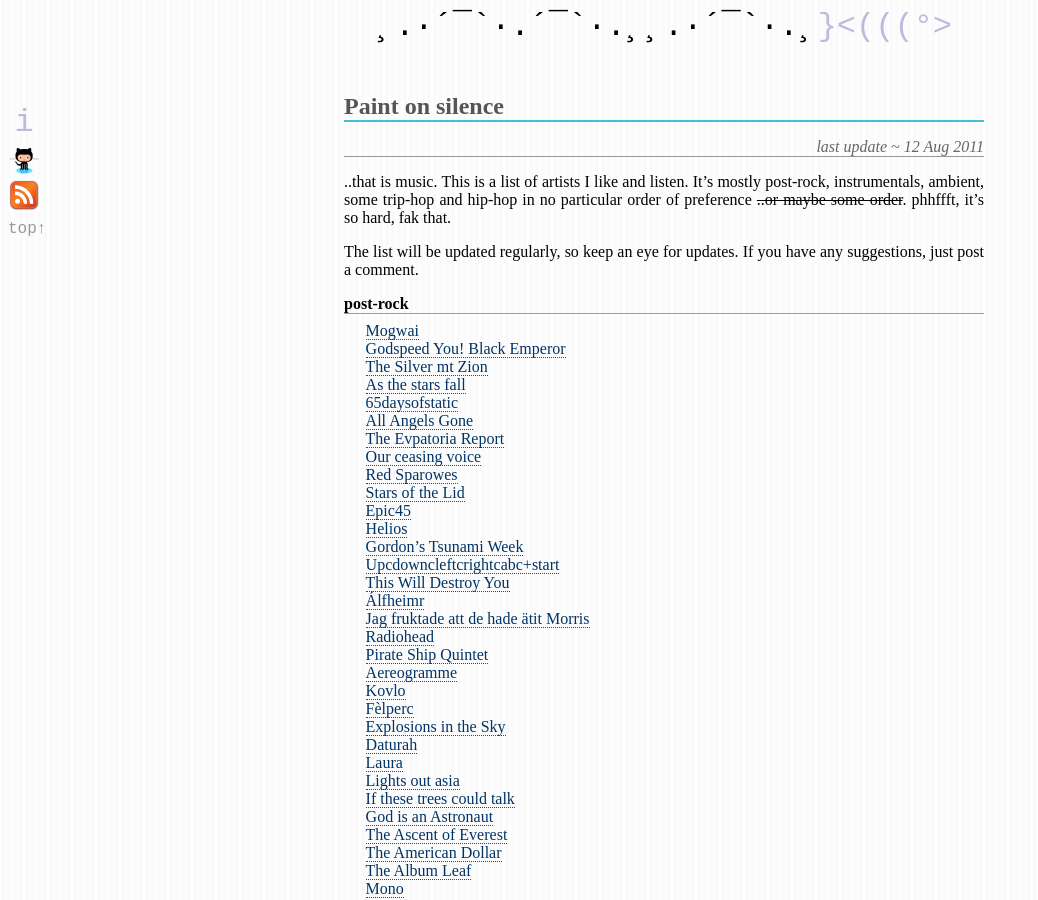
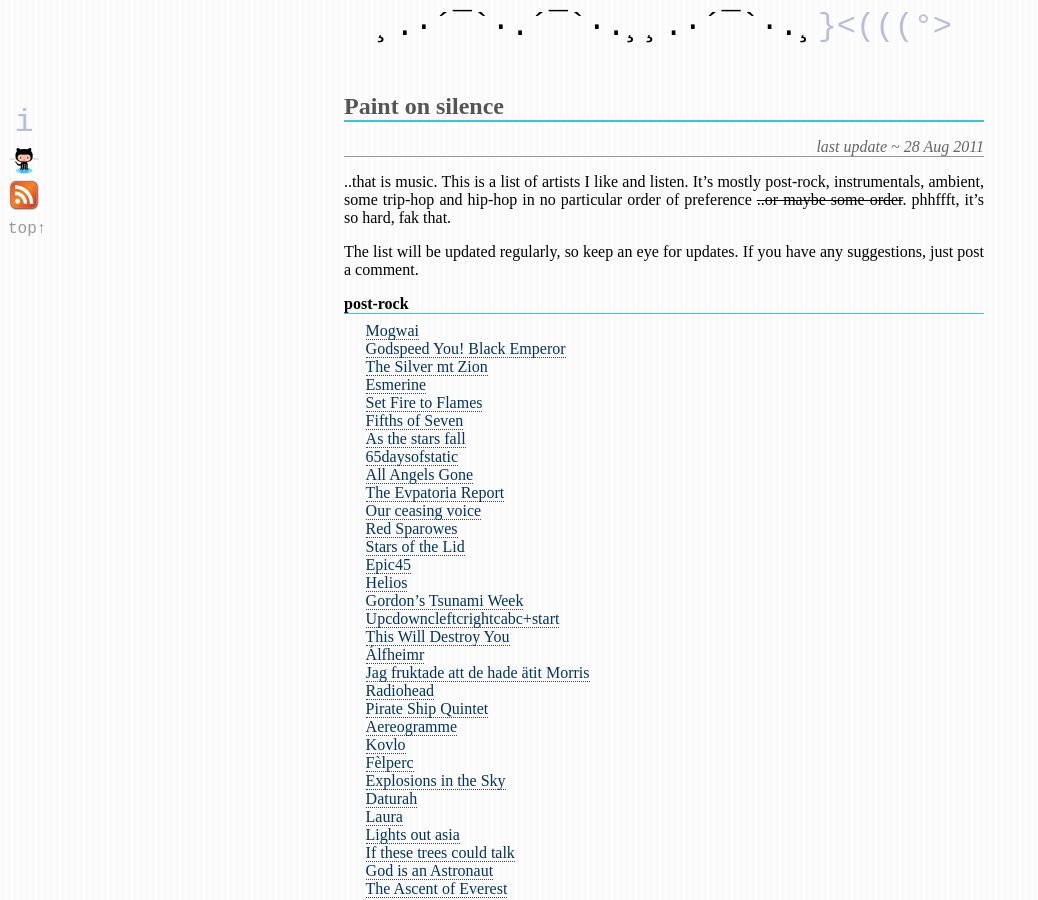
Before and after one commit to c00kiemon5ter/c00kiemon5ter.github.com, a Jekyll site: the page built from _posts/2011-03-16-Paint-on-silence.markdown, in a window 1280 px wide and 900 px high. Shown: the whole window, without its empty margins (0-1038 px from the left). Built offline with Jekyll 4.4.1, drawn with Linux system fonts in a browser that asks for light colours; comment, search, counter and statistics services are not loaded.

Commit message:
update music list

```diff
--- a/_posts/2011-03-16-Paint-on-silence.markdown
+++ b/_posts/2011-03-16-Paint-on-silence.markdown
@@ -3,7 +3,7 @@
 title: Paint on silence
 categories: music
 comments: true
-update: 2011-08-12
+update: 2011-08-28
 ---
 
 {{ page.title }}
@@ -24,6 +24,9 @@
 * [Mogwai](http://www.myspace.com/mogwai)
 * [Godspeed You! Black Emperor](http://www.myspace.com/gybeconstellation)
 * [The Silver mt Zion](http://www.myspace.com/asilvermtzion)
+* [Esmerine](http://www.esmerine.com/listen/)
+* [Set Fire to Flames](http://www.myspace.com/setfiretoflames1)
+* [Fifths of Seven](http://www.myspace.com/fifthsofseven)
 * [As the stars fall](http://asthestarsfall.bandcamp.com/)
 * [65daysofstatic](http://www.myspace.com/65propaganda)
 * [All Angels Gone](http://www.myspace.com/allangelsgone)
```
Also changed, not shown: other parts of _posts/2011-03-16-Paint-on-silence.markdown (+1 -0 lines).
